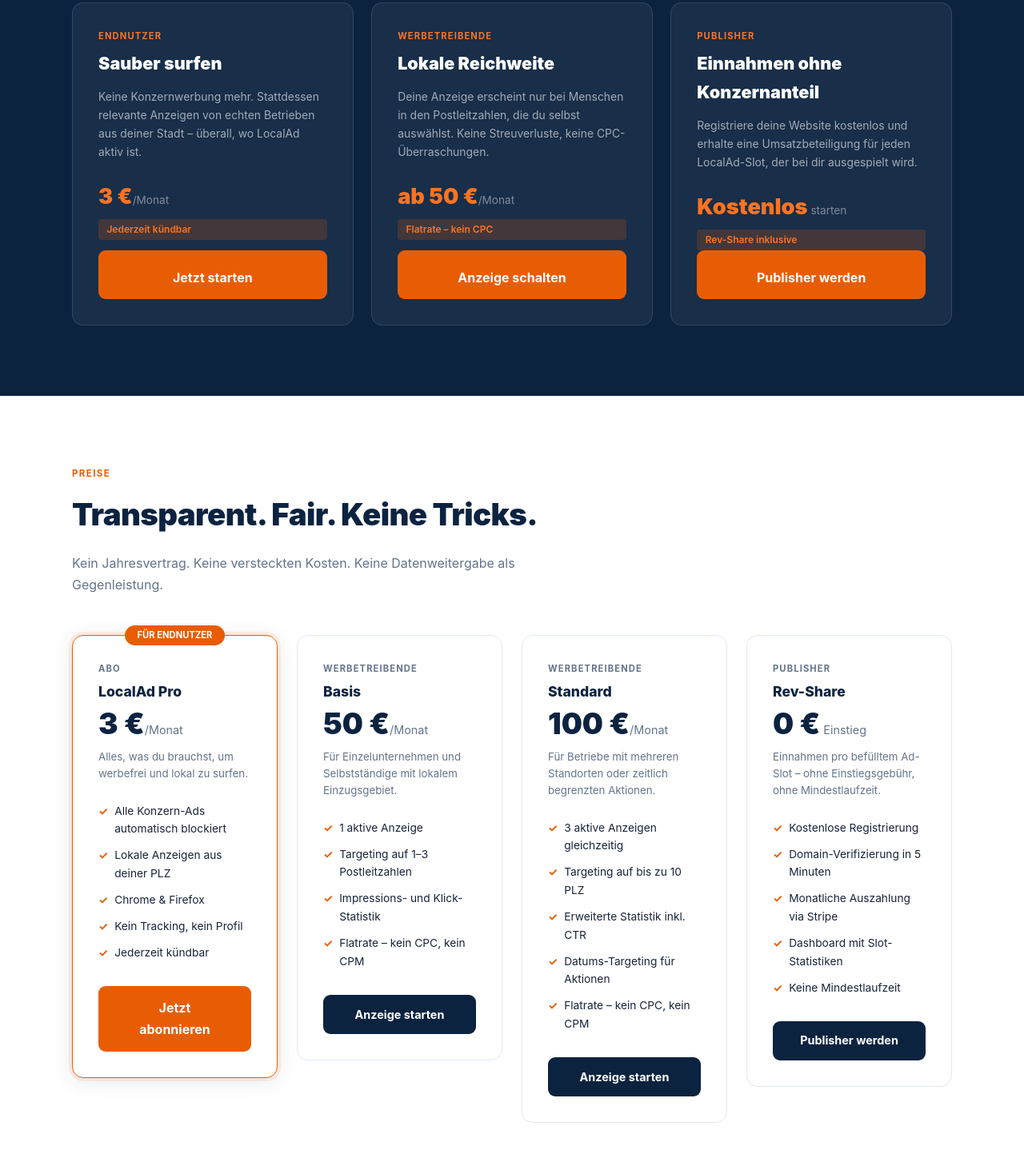
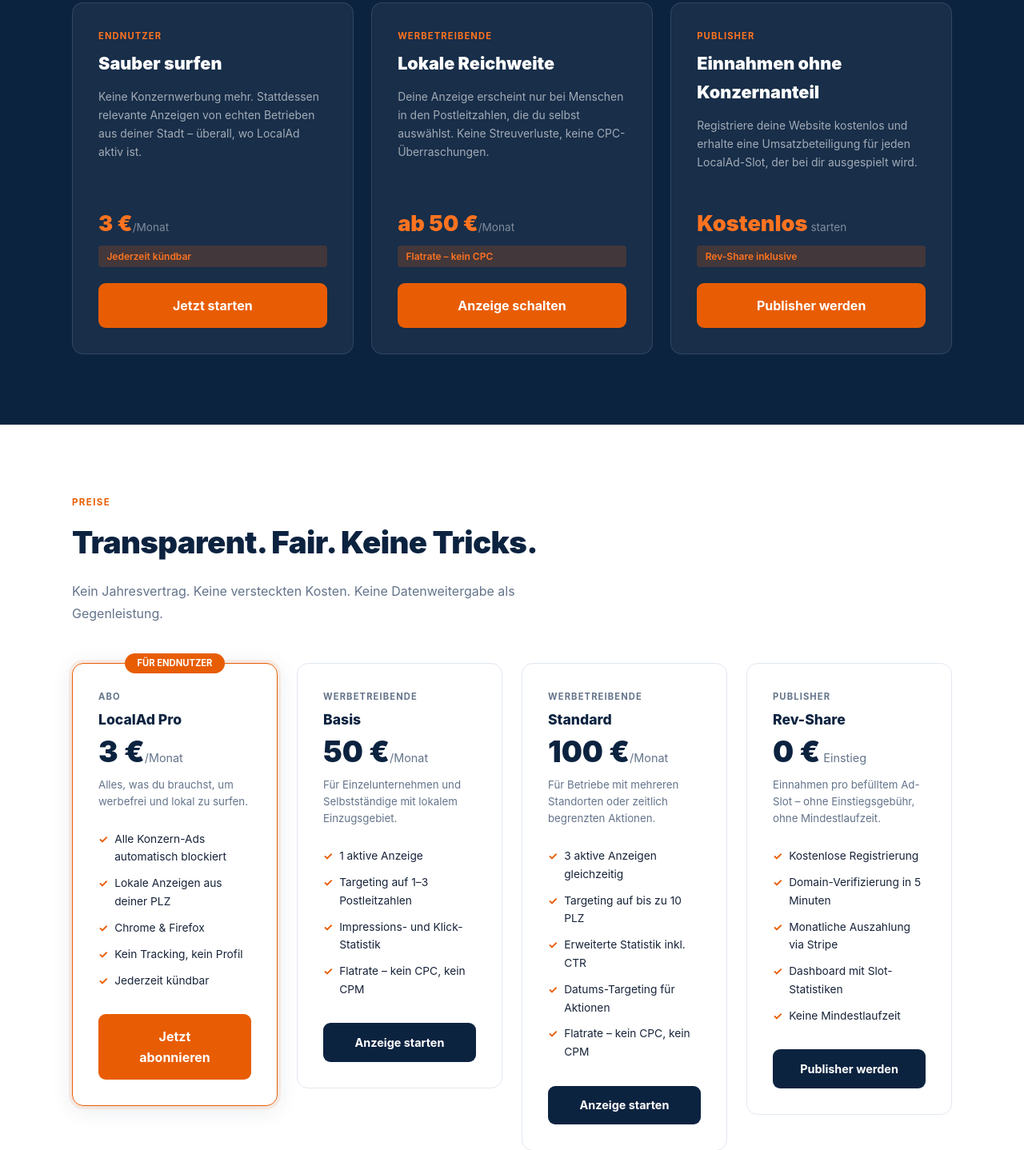
Before and after one commit to getlocalad/localad, a browser extension: page dashboard/landing.html in a window 1280 px wide. Shown: the part 2634-4072 px from the top of the page at 80% size. Drawn offline with Linux system fonts and the light colour scheme.

Commit message:
fix: pricing + market cards – button/preis-alignment via flexbox

```diff
--- a/dashboard/landing.html
+++ b/dashboard/landing.html
@@ -321,14 +321,14 @@
     }
     .market-card h2 { color: var(--white); font-size: 1.35rem; font-weight: 900; margin-bottom: 0.75rem; }
     .market-card p  { color: rgba(255,255,255,0.6); font-size: 0.87rem; margin-bottom: 1.4rem; line-height: 1.65; }
-    .market-price { color: var(--orange2); font-size: 1.7rem; font-weight: 900; margin-bottom: 0.3rem; }
+    .market-price { color: var(--orange2); font-size: 1.7rem; font-weight: 900; margin-bottom: 0.3rem; margin-top: auto; padding-top: 1.3rem; }
     .market-price span { font-size: 0.85rem; font-weight: 400; color: rgba(255,255,255,0.45); }
     .market-tag {
       display: inline-block;
       background: rgba(232,93,4,0.2); color: var(--orange2);
       border-radius: 4px; padding: 0.2rem 0.65rem; font-size: 0.75rem; font-weight: 600;
     }
-    .market-card .btn-primary { margin-top: auto; padding-top: 1.3rem; display: block; text-align: center; }
+    .market-card .btn-primary { margin-top: 1.3rem; display: block; text-align: center; }
 
     /* ── PRICING ── */
     .pricing-grid {
@@ -336,7 +336,8 @@
       align-items: start;
     }
     .price-card {
-      border: 1.5px solid var(--gray2); border-radius: var(--radius); padding: 2rem; position: relative;
+      border: 1.5px solid var(--gray2); border-radius: var(--radius); padding: 2rem;
+      position: relative; display: flex; flex-direction: column;
     }
     .price-card.featured {
       border-color: var(--orange);
@@ -354,7 +355,7 @@
     .price-amount { font-size: 2.3rem; font-weight: 900; color: var(--navy); line-height: 1; }
     .price-amount span { font-size: 0.9rem; font-weight: 400; color: var(--muted); }
     .price-desc   { font-size: 0.83rem; color: var(--muted); margin: 0.75rem 0 1.2rem; line-height: 1.6; }
-    .price-features { list-style: none; margin-bottom: 1.6rem; }
+    .price-features { list-style: none; flex: 1; margin-bottom: 1.6rem; }
     .price-features li {
       font-size: 0.86rem; color: var(--text);
       padding: 0.32rem 0; display: flex; gap: 0.5rem; align-items: flex-start;
```
